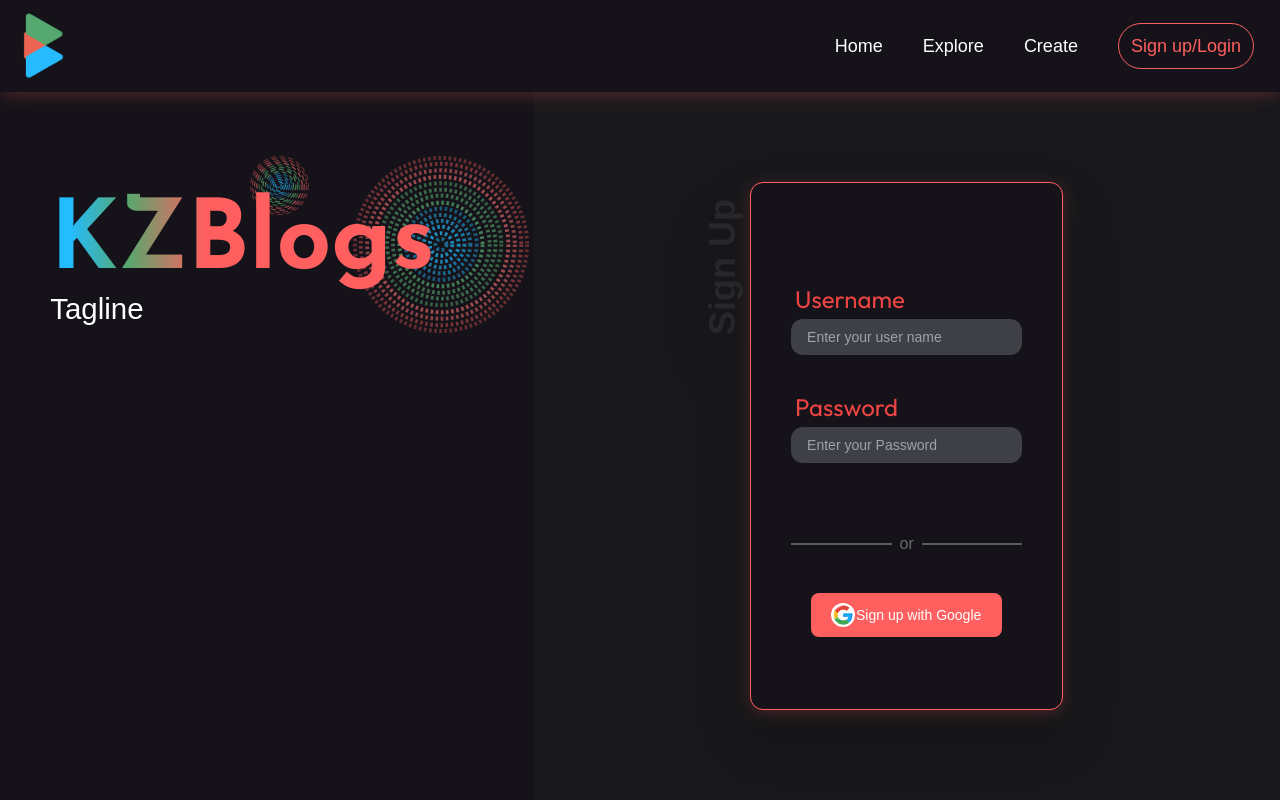
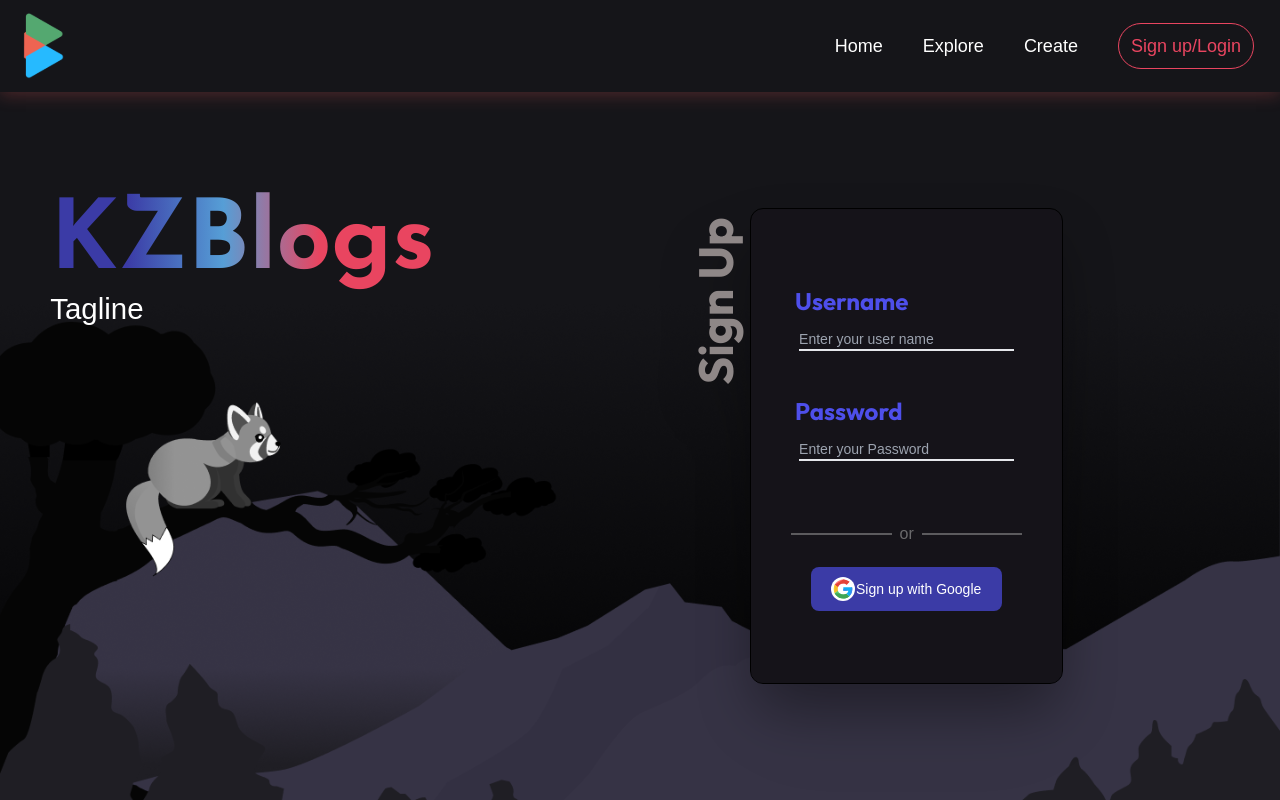
Before and after one commit to srm-kzilla/kzblogs, a Next.js app in the folder client/: page /signup in a window 1280 px wide. Built offline with nearby package versions, Linux system fonts and the light colour scheme.

Commit message:
💄 Updated UI for Dark Mode

```diff
--- a/client/pages/index.tsx
+++ b/client/pages/index.tsx
@@ -16,7 +16,7 @@ const LandingPage: NextPage = ({ blogs }: any) => {
             <Navbar />
           </div>
           <div className="h-20 w-full">
-            <h1 className="select-none relative left-1/4 top-20 mt-32 ml-5  z-0 md:mt-11 sm:top-4 font-bold font-josefinSans text-transparent text-[10vw] bg-clip-text bg-gradient-to-r from-kz-blue from-5% via-kz-green via-20% to-kz-orange to-40% w-fit">
+            <h1 className="select-none relative left-1/4 top-20 mt-32 ml-5  z-0 md:mt-11 sm:top-4 font-bold font-josefinSans text-transparent text-[10vw] bg-clip-text bg-gradient-to-r from-kz-deepblue from-5% via-kz-lightblue via-20% to-kz-orange to-40% w-fit">
               KZBlogs
             </h1>
             <div>
--- a/client/pages/signup.tsx
+++ b/client/pages/signup.tsx
@@ -8,20 +8,19 @@ const LoginPage: NextPage = () => {
         <title>Signup</title>
         <link rel="icon" href="/logo.svg" />
       </Head>
-      <div className="flex h-screen w-full flex-col bg-kz-dark-grey">
+      <div className="flex h-screen w-full flex-col bg-[#151519]">
         <div className="z-20">
-          <Navbar/>
+          <Navbar />
         </div>
         <div className="flex h-full w-full">
+          <div className="absolute bottom-0">
+            <img src="bgImage.svg" alt="" className=" w-vw" />
+          </div>
           <div className="hidden h-full w-5/12 lg:block">
-            <div className="flex w-vw justify-center h-[50vh]">
-              <div className="absolute w-5/12 h-1/2">
-                <img src="smallCircles.svg" alt="smallCircles" className="absolute w-[4.6vw] z-0 right-56 top-16" />
-                <img src="bigCircles.svg" alt="bigCircles" className="absolute w-[13.8vw] z-0 right-1 top-16" />
-              </div>
-              <div className="h-[50vw]">
+            <div className="flex justify-center h-[50vh]">
+              <div className="justify-center h-[50vh]">
                 <div className="relative h-1/2 pr-12">
-                  <div className="mt-20 h-full w-full font-josefinSans font-bold text-transparent text-[7.5vw] bg-clip-text bg-gradient-to-r from-kz-blue from-5% via-kz-green via-20% to-kz-orange to-40%">
+                  <div className="mt-20 h-full w-full font-josefinSans font-bold text-transparent text-[7.5vw] bg-clip-text bg-gradient-to-r from-kz-deepblue from-20% via-kz-lightblue via-45% to-kz-orange to-70%">
                     KZBlogs
                   </div>
                   {/* edit this tagline to an actual tagline */}
@@ -30,36 +29,36 @@ const LoginPage: NextPage = () => {
               </div>
             </div>
           </div>{/*Sign*/}
-          <div className="z-0 flex h-full w-full lg:w-7/12 items-center justify-center bg-zinc-900">
-            <div className="flex relative h-fit w-fit lg:w-7/12 xl:w-5/12 flex-col rounded-xl bg-kz-dark-grey px-10 py-12 sm:py-16 space-y-8 drop-shadow-2xl outline outline-1 outline-kz-orange shadow-box-shadow">
-              <div className="hidden absolute mb-24 -rotate-90 -left-24 md:block">
-                <h1 className="text-4xl font-bold text-zinc-800">Sign Up</h1>
+          <div className="z-0 flex h-full w-full lg:w-7/12 items-center justify-center">
+            <div className="flex relative h-fit w-fit lg:w-7/12 xl:w-5/12 flex-col rounded-xl bg-kz-dark-grey px-10 py-12 sm:py-16 sm:pt-10 space-y-8 drop-shadow-2xl outline outline-1 shadow-3xl">
+              <div className="absolute left-4 -top-[8vh] lg:-rotate-90 lg:-left-[15vh] lg:top-[7vh]">
+                <h1 className="text-[6vh] font-outfit font-bold text-kz-textgrey">Sign Up</h1>
               </div>
               <div>
-                <p className=" text-red-500 text-left font-outfit font-medium text-xl md:text-2xl m-1">Username</p>
+                <p className=" text-kz-textblue text-left font-outfit font-semibold text-xl md:text-2xl m-1">Username</p>
                 <div className="flex flex-col items-center">
-                  <div className="bg-zinc-700 w-full p-2 flex items-center rounded-xl ">
-                    <input className="bg-zinc-700 text-white outline-none w-full pl-2 text-sm " type="email" name="email" placeholder="Enter your user name" />
+                  <div className="w-full p-2 flex items-center rounded-xl ">
+                    <input className="bg-transparent border-b-2 text-kz-textgrey font-medium outline-none w-full text-sm" type="email" name="email" placeholder="Enter your user name" />
                   </div>
                 </div>
               </div>
               <div>
-                <p className=" text-red-500 text-left font-outfit font-medium text-xl md:text-2xl m-1">Password</p>
+                <p className=" text-kz-textblue text-left font-outfit font-semibold text-xl md:text-2xl m-1">Password</p>
                 <div className="flex flex-col items-center">
-                  <div className="bg-zinc-700 w-full p-2 flex items-center rounded-xl">
-                    <input className="bg-zinc-700 text-white outline-none w-full pl-2 text-sm " type="email" name="email" placeholder="Enter your Password" />
+                  <div className=" w-full p-2 flex items-center rounded-xl">
+                    <input className="bg-transparent border-b-2 text-kz-textgrey font-medium outline-none w-full text-sm" type="email" name="email" placeholder="Enter your Password" />
                   </div>
                 </div>
               </div>
               <div>
                 <div className="flex items-center justify-center">
-                  <hr className="my-12 h-0.5 w-full border-t-0 bg-neutral-400 opacity-50" />
+                  <hr className="my-8 h-0.5 w-full border-t-0 bg-neutral-400 opacity-50" />
                   <div className="m-2 text-neutral-400 opacity-60">or</div>
-                  <hr className="my-12 h-0.5 w-full border-t-0 bg-neutral-400 opacity-50" />
+                  <hr className="my-8 h-0.5 w-full border-t-0 bg-neutral-400 opacity-50" />
                 </div>
                 <div className="">
                   <div className="px-2 sm:px-5 max-w-sm ">
-                    <button type="button" className="text-white text-xs w-full bg-kz-orange  hover:shadow-box-shadow focus:outline-none font-medium rounded-lg md:text-sm px-5 py-2.5 text-center inline-flex items-center justify-between mr-2 mb-2">
+                    <button type="button" className="text-white text-xs w-full bg-kz-deepblue hover:shadow-box-shadow focus:outline-none font-medium rounded-lg md:text-sm px-5 py-2.5 text-center inline-flex items-center justify-between mr-2 mb-2">
                       <img src="google.svg" alt="Google-icon" className="h-5 sm:h-6" />
                       Sign up with Google
                       <div></div>
--- a/client/tailwind.config.js
+++ b/client/tailwind.config.js
@@ -8,13 +8,16 @@ module.exports = {
     extend: {
       colors:{
         'kz-dark-grey':'#151319',
-        'kz-orange': '#FF5F5F',
+        'kz-orange':'#e94560',
         'kz-grey' : '#F9F9F9',
-        'kz-green': '#56A86E',
-        'kz-blue' : '#23BCFE',
+        'kz-textgrey' : '#8E8787',
+        'kz-textblue' : '#4e4feb',
+        'kz-lightblue': '#569ed6',
+        'kz-deepblue' : '#3b3ba6',
       },
       boxShadow:{
         'box-shadow': '0px 3px 16px rgba(255, 95, 95, 0.24)',
+        '3xl': '0 35px 60px -15px rgba(0, 0, 0, 0.3)',
         'card-shadow': 'rgba(0, 0, 0, 0.09) 0px 2px 1px, rgba(0, 0, 0, 0.09) 0px 4px 2px, rgba(0, 0, 0, 0.09) 0px 8px 4px, rgba(0, 0, 0, 0.09) 0px 16px 8px, rgba(0, 0, 0, 0.09) 0px 32px 16px;'
       },
       fontFamily:{
```
Also changed, not shown: client/public/bgImage.svg (added), client/public/bigCircles.svg (deleted).
